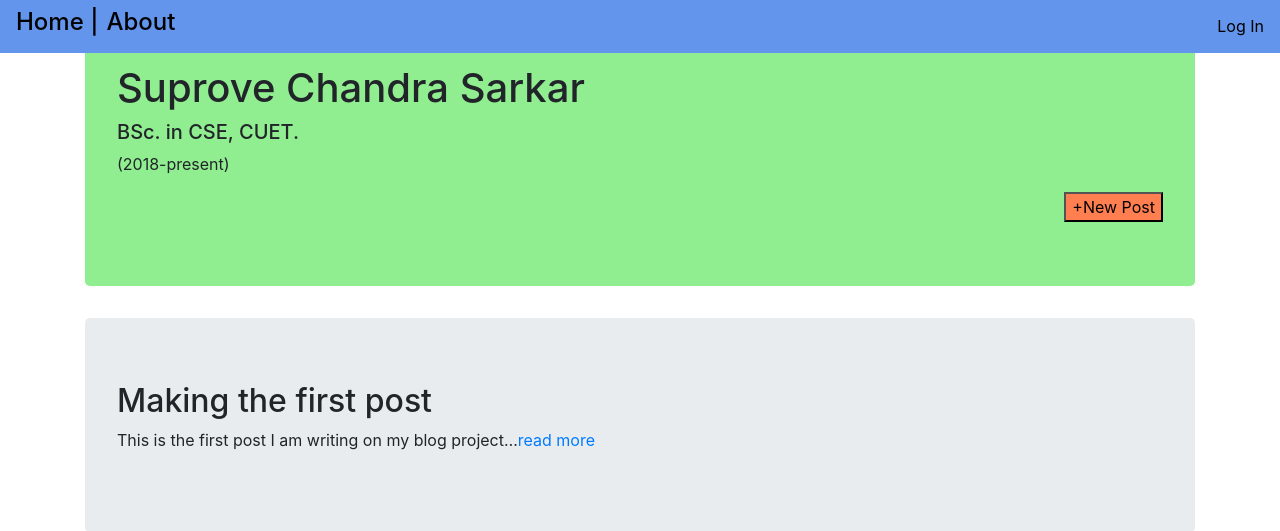
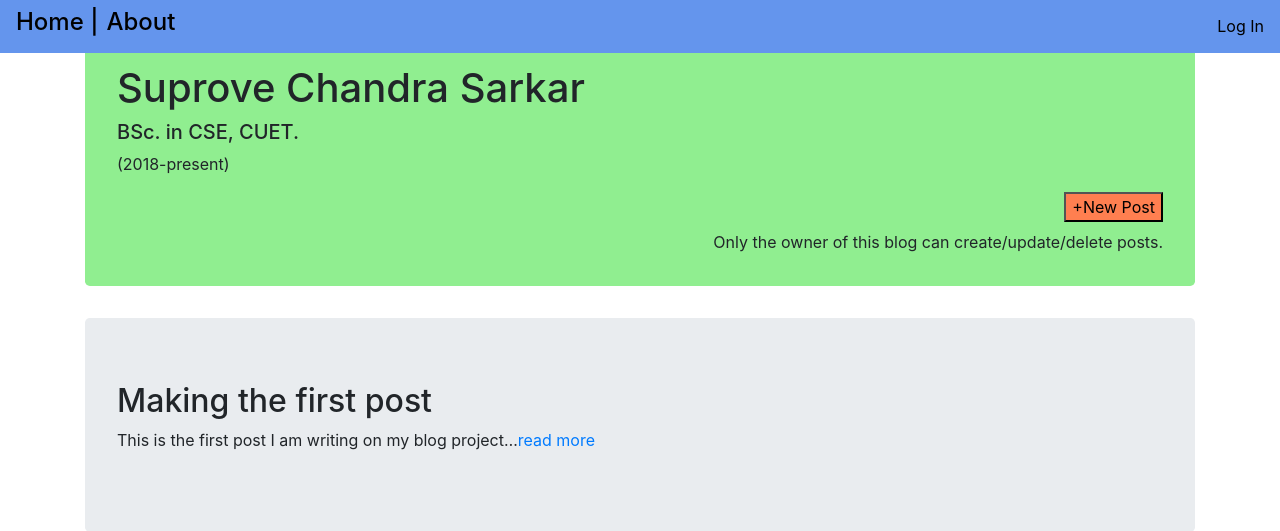
Before and after one commit to Suprove-99/my_blog, a Django app: page / in a window 1280 px wide. Shown: the top 531 px of the page. Run offline with Django 3.2, Linux system fonts and the light colour scheme; data comes from the database, SQL or seed files in the repository; some libraries are stand-ins or nearby versions.

Commit message:
Update home.html

```diff
--- a/templates/home.html
+++ b/templates/home.html
@@ -18,6 +18,7 @@
                     <button style="background: coral">+New Post</button>
                 </a>
             </div>
+             <p style="float: right; margin-bottom: 0rem; margin-top: .5rem">Only the owner of this blog can create/update/delete posts.</p>
         </div>
 
     </header>
```
